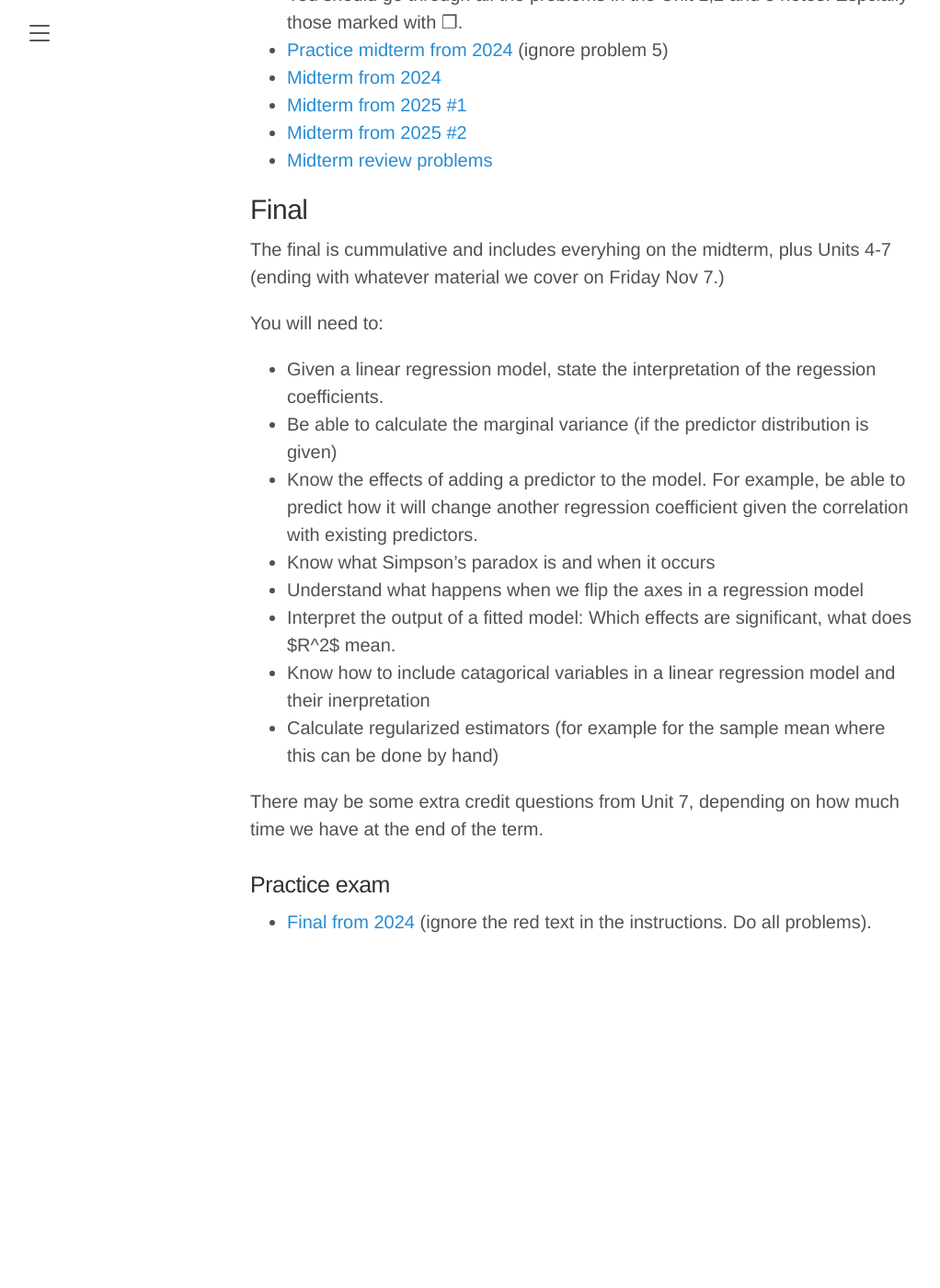
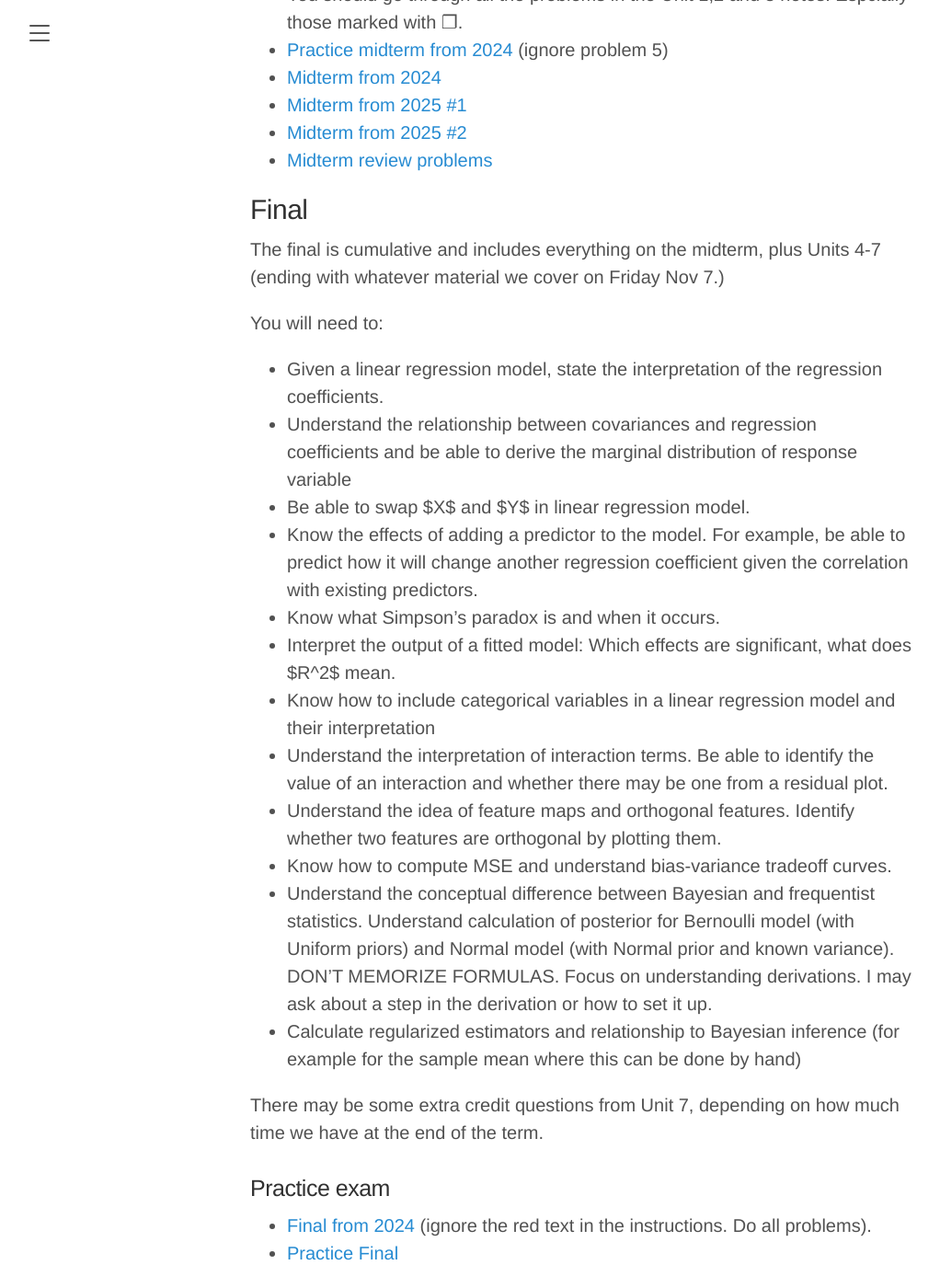
Before and after one commit to elevien/math50_2025, a Jekyll site: the page built from exams.md, in a window 1280 px wide and 1400 px high, scrolled down 1684 px. Shown: the whole window at 92% size, without its empty margins (8-1030 px from the left). Built offline with Jekyll 4.4.1, drawn with Linux system fonts in a browser that asks for light colours; before the commit the page ends 2781 px from its top, so only the background shows below that.

Commit message:
Added practice exam and updated exam page

```diff
--- a/exams.md
+++ b/exams.md
@@ -37,20 +37,26 @@ In terms of Python, you need to know enough syntax to identify what a line or tw
 
 ## Final
 
-The final is cummulative and includes everyhing on the midterm, plus Units 4-7 (ending with whatever material we cover on Friday Nov 7.)
+The final is cumulative and includes everything on the midterm, plus Units 4-7 (ending with whatever material we cover on Friday Nov 7.)
 
 You will need to:
 
-- Given a linear regression model, state the interpretation of the regession coefficients.
-- Be able to calculate the marginal variance (if the predictor distribution is given)
+- Given a linear regression model, state the interpretation of the regression coefficients.
+- Understand the relationship between covariances and regression coefficients and be able to derive the marginal distribution of response variable
+- Be able to swap $X$ and $Y$ in linear regression model.
 - Know the effects of adding a predictor to the model. For example, be able to predict how it will change another regression coefficient given the correlation with existing predictors.
-- Know what Simpson's paradox is and when it occurs
-- Understand what happens when we flip the axes in a regression model
+- Know what Simpson's paradox is and when it occurs.
 - Interpret the output of a fitted model: Which effects are significant, what does $R^2$ mean.
-- Know how to include catagorical variables in a linear regression model and their inerpretation
-- Calculate regularized estimators (for example for the sample mean where this can be done by hand)
+- Know how to include categorical variables in a linear regression model and their interpretation
+- Understand the interpretation of interaction terms. Be able to identify the value of an interaction and whether there may be one from a residual plot.
+- Understand the idea of feature maps and orthogonal features. Identify whether two features are orthogonal by plotting them.
+- Know how to compute MSE and understand bias-variance tradeoff curves.
+- Understand the conceptual difference between Bayesian and frequentist statistics. Understand calculation of posterior for Bernoulli model (with Uniform priors) and Normal model (with Normal prior and known variance). DON'T MEMORIZE FORMULAS. Focus on understanding derivations. I may ask about a step in the derivation or how to set it up.
+- Calculate regularized estimators and relationship to Bayesian inference (for example for the sample mean where this can be done by hand)
 
 There may be some extra credit questions from Unit 7, depending on how much time we have at the end of the term.
 
+
 ### Practice exam
 - [Final from 2024]({{ '/public/exam_practice/final_2024C.pdf' | relative_url }}) (ignore the red text in the instructions. Do all problems).
+- [Practice Final]({{ '/public/exam_practice/final_practice.pdf' | relative_url }})
```
Also changed, not shown: 1 other file.
